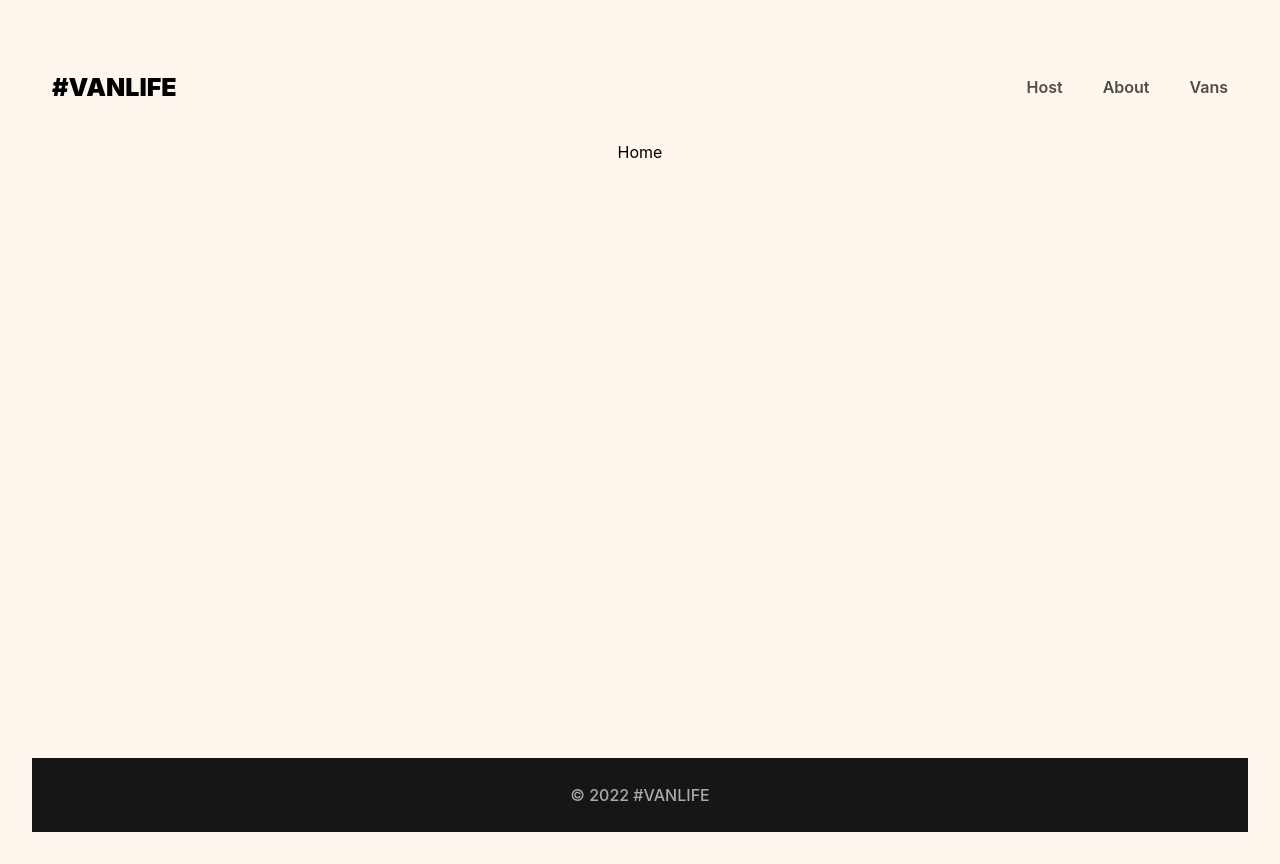
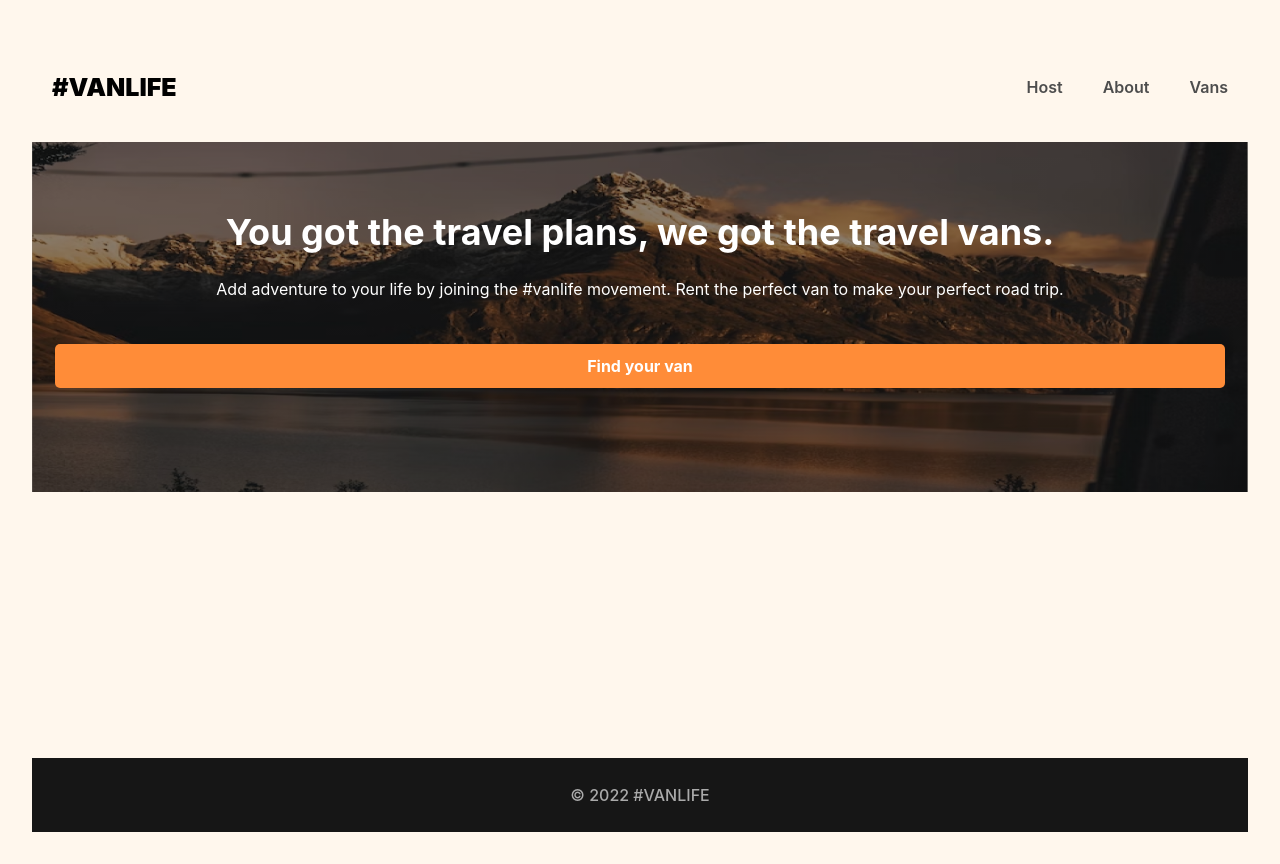
Before and after one commit to Lekkyjay/react-router-64-van-life, a React (Vite) app: page / in a window 1280 px wide. Built offline with nearby package versions, Linux system fonts and the light colour scheme.

Commit message:
Updated Home page.

```diff
--- a/src/pages/Home.tsx
+++ b/src/pages/Home.tsx
@@ -1,5 +1,11 @@
+import { Link } from 'react-router-dom'
+
 export default function Home() {
   return (
-    <div>Home</div>
+    <div className="home-container">
+        <h1>You got the travel plans, we got the travel vans.</h1>
+        <p>Add adventure to your life by joining the #vanlife movement. Rent the perfect van to make your perfect road trip.</p>
+        <Link to="vans">Find your van</Link>
+    </div>
   )
 }
```
